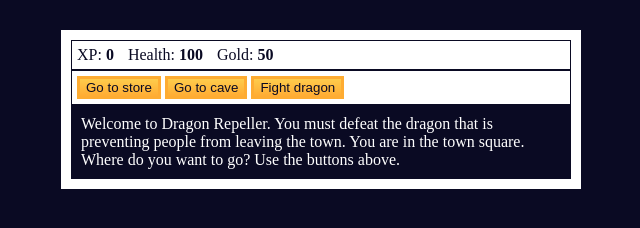
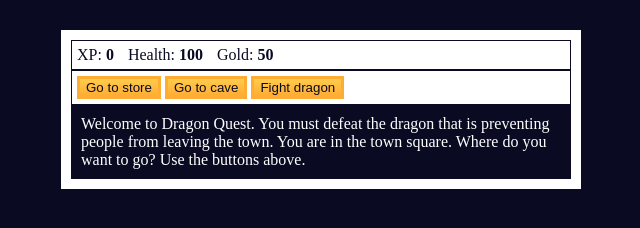
Before and after one commit to mccallsyd/rpg-dragon-repeller, a plain HTML site: page index.html in a window 1280 px wide. Shown: the whole page, without its empty margins (319-959 px from the left). Drawn offline with Linux system fonts and the light colour scheme.

```diff
--- a/index.html
+++ b/index.html
@@ -3,7 +3,7 @@
   <head>
     <meta charset="utf-8">
     <link rel="stylesheet" href="./styles.css">
-    <title>RPG - Dragon Repeller</title>
+    <title>RPG - Dragon Quest</title>
   </head>
   <body>
     <div id="game">
@@ -22,7 +22,7 @@
         <span class="stat">Health: <strong><span id="monsterHealth"></span></strong></span>
       </div>
       <div id="text">
-        Welcome to Dragon Repeller. You must defeat the dragon that is preventing people from leaving the town. You are in the town square. Where do you want to go? Use the buttons above.
+        Welcome to Dragon Quest. You must defeat the dragon that is preventing people from leaving the town. You are in the town square. Where do you want to go? Use the buttons above.
       </div>
     </div>
     <script src="./script.js"></script>
```
Also changed, not shown: script.js (+4 -4 lines).
